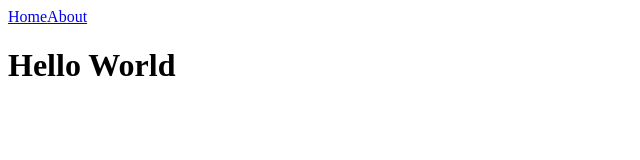
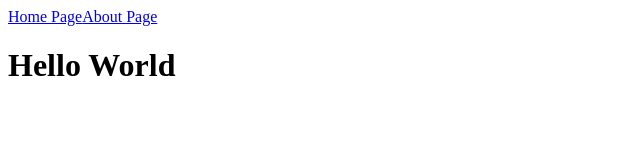
Before and after one commit to svinayaka/React-Router-Practice, a React (Vite) app: page / in a window 1280 px wide. Shown: the top 160 px of the page, without its empty margins (0-640 px from the left). Built offline with nearby package versions, Linux system fonts and the light colour scheme.

Commit message:
Practice 2

```diff
--- a/src/main.tsx
+++ b/src/main.tsx
@@ -8,8 +8,8 @@
   <StrictMode>
     <BrowserRouter>
       <nav>
-        <Link to="/">Home</Link>
-        <Link to="/about">About</Link>
+        <Link to="/">Home Page</Link>
+        <Link to="/about">About Page</Link>
       </nav>
       <Routes>
         <Route path="/" element={<App />} />
```
